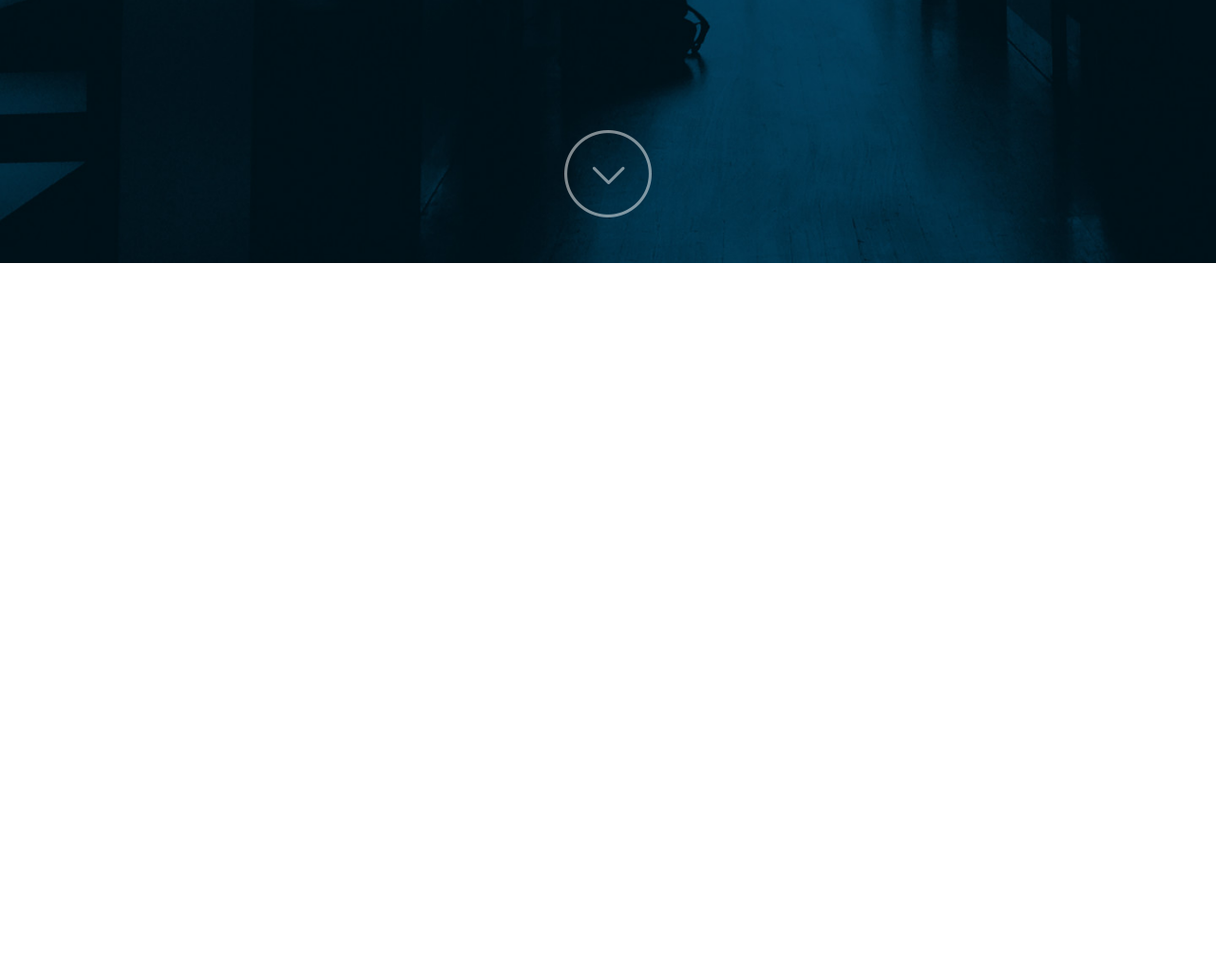
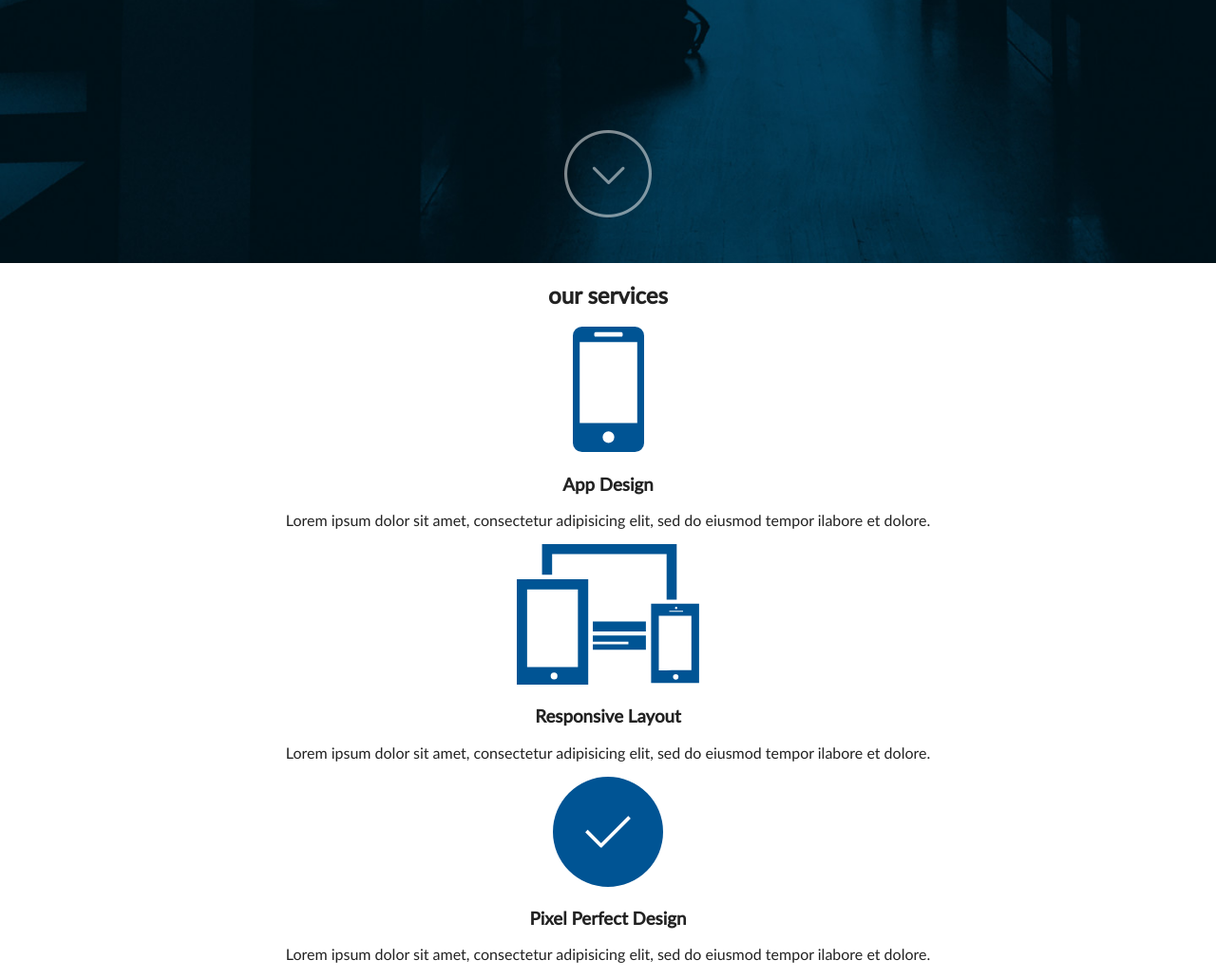
Before and after one commit to IgorSavchenko/Elegant, a plain HTML site: page index.html in a window 1280 px wide. Shown: the part 523-1554 px from the top of the page at 95% size. Before the commit the page ends 800 px from the top, so only its background shows below. Drawn offline with nearby package versions, Linux system fonts and the light colour scheme.

Commit message:
Services section added in html.

```diff
--- a/index.html
+++ b/index.html
@@ -52,5 +52,63 @@
     </div>
   </header>
   <!-- /.header -->
+  <!-- services -->
+  <section class="services">
+    <div class="flex-container">
+      <h2 class="services__title">our services</h2>
+      <div class="services__info">
+        <svg class="servises__info-icon" width="75" height="132" viewBox="0 0 75 132">
+          <defs>
+            <style>
+              .cls-1 {
+                fill: #005494;
+                fill-rule: evenodd;
+              }
+            </style>
+          </defs>
+          <path id="ad.svg" class="cls-1" d="M429.36,1200H373.635a9.623,9.623,0,0,0-9.632,9.62v112.77a9.621,9.621,0,0,0,9.632,9.61h55.72a9.63,9.63,0,0,0,9.642-9.61V1209.62A9.624,9.624,0,0,0,429.36,1200Zm-41.615,5.84H415.26c0.695,0,1.255,1.04,1.255,2.32s-0.56,2.32-1.255,2.32H387.745c-0.695,0-1.25-1.04-1.25-2.32S387.05,1205.84,387.745,1205.84ZM401.5,1322.51a6.135,6.135,0,1,1,6.153-6.14A6.151,6.151,0,0,1,401.5,1322.51Zm30.276-21.02H371.227v-85.27h60.551v85.27Z" transform="translate(-364 -1200)"/>
+        </svg>
+        <h3 class="services__info-title">App Design</h3>
+        <p class="services__content-text">
+          Lorem ipsum dolor sit amet, consectetur adipisicing elit, sed do eiusmod tempor ilabore et dolore.
+        </p>
+      </div>
+      <div class="services__info">
+        <svg class="servises__info-icon" width="191.906" height="148.06" viewBox="0 0 191.906 148.06">
+          <defs>
+            <style>
+              .cls-1 {
+                fill: #005494;
+                fill-rule: evenodd;
+              }
+            </style>
+          </defs>
+          <path id="rd.svg" class="cls-1" d="M707.049,1346.52h75.212V1235.44H707.049v111.08Zm39.193-5.57a3.57,3.57,0,1,1,3.627-3.57A3.6,3.6,0,0,1,746.242,1340.95Zm-28.316-94.8h53.467l0,81.95H717.926v-81.95Zm26.322-37.23h120.53v48.16H875.4v-58.61H733.628v32.22h10.62v-21.77Zm42.861,71.13h55.857v10.45H787.109v-10.45Zm61.348-18.92v83.65h50.514v-83.65H848.457Zm26.379,3.47a1.2,1.2,0,1,1-1.223,1.2A1.2,1.2,0,0,1,874.836,1264.6Zm-7.265,4.01H882.1v1.15h-14.53v-1.15Zm6.787,72.56a2.87,2.87,0,1,1,2.915-2.87A2.9,2.9,0,0,1,874.358,1341.17Zm16.508-9.85c-13.119.08-27.8,0.12-34.3,0.07v-57.52h34.3v57.45Zm-88.385-36.54H787.109v6.34H824.55v2.77H787.109v5.73h55.857v-14.84H802.481Z" transform="translate(-707.063 -1198.47)"/>
+        </svg>
+        <h3 class="services__info-title">Responsive Layout</h3>
+        <p class="services__content-text">
+          Lorem ipsum dolor sit amet, consectetur adipisicing elit, sed do eiusmod tempor ilabore et dolore.
+        </p>
+      </div>
+      <div class="services__info">
+        <svg class="servises__info-icon" width="116" height="116" viewBox="0 0 116 116">
+          <defs>
+            <style>
+              .cls-1 {
+                fill: #005494;
+                fill-rule: evenodd;
+              }
+            </style>
+          </defs>
+          <path id="ppd.svg" class="cls-1" d="M1201,1219a58,58,0,1,0,58,58A58,58,0,0,0,1201,1219Zm-6.85,74.66-0.4-.4-0.4.4-16.26-16.26,2.56-2.56,14.1,14.1,28.6-28.6,2.56,2.56Z" transform="translate(-1143 -1219)"/>
+        </svg>
+        <h3 class="services__info-title">Pixel Perfect Design</h3>
+        <p class="services__content-text">
+          Lorem ipsum dolor sit amet, consectetur adipisicing elit, sed do eiusmod tempor ilabore et dolore.
+        </p>
+      </div>
+    </div>
+  </section>
+  <!-- /.services -->
   </body>
 </html>
```
Also changed, not shown: assets/scss/sections/services.scss (added), 1 other file.
